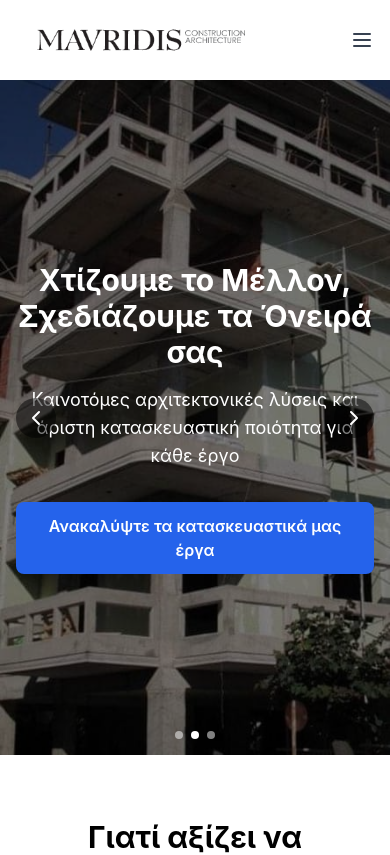
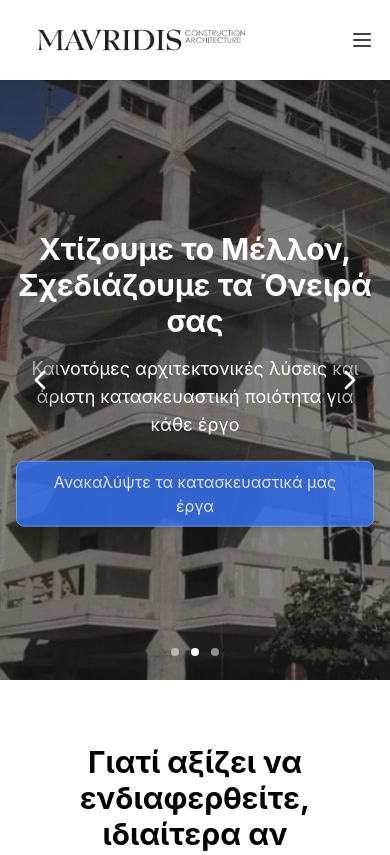
Before and after one commit to sio2000/websitexanthi, a React (Vite) app: page / in a window 390 px wide. Shown: the top 855 px of the page. Built offline with nearby package versions, Linux system fonts and the light colour scheme.

Commit message:
????? α??ßασµα τ?? project

```diff
--- a/src/pages/Home.tsx
+++ b/src/pages/Home.tsx
@@ -234,91 +234,88 @@ const Home = () => {
   };
 
   return (
-    <div className="min-h-screen bg-gray-50">
-      {/* Hero Section */}
-      <div className="relative w-full h-[80vh] md:h-[90vh] bg-cover bg-center">
-        <div className="absolute inset-0">
-          <div className="relative h-full">
-            {slides[language].map((slide, index) => (
+    <div className="flex flex-col min-h-screen">
+      {/* Hero Section with Slider - Changed height */}
+      <div className="relative h-[600px]">
+        <AnimatePresence mode="wait">
           <motion.div
-                key={index}
-                className={`absolute inset-0 ${
-                  index === currentSlide ? 'opacity-100' : 'opacity-0'
-                } transition-opacity duration-1000 ease-in-out`}
+            key={currentSlide}
+            className="absolute inset-0"
+            initial={{ opacity: 0 }}
+            animate={{ opacity: 1 }}
+            exit={{ opacity: 0 }}
+            transition={{ duration: 1 }}
           >
-                <img
-                  src={slide.image}
-                  alt={slide.title}
-                  className="w-full h-full object-cover"
-                />
-                <div className="absolute inset-0 bg-black bg-opacity-50" />
-                <div className="absolute inset-0 flex items-center justify-center">
-                  <div className="max-w-7xl mx-auto px-4 md:px-12 text-center">
+            <div
+              className="relative h-full bg-cover bg-center bg-no-repeat"
+              style={{
+                backgroundImage: `url(${slides[language][currentSlide].image})`
+              }}
+            >
+              <div className="absolute inset-0 bg-black/50">
+                <div className="max-w-7xl mx-auto px-4 h-full flex flex-col justify-center items-center text-center">
                   <motion.h1
                     className="text-3xl md:text-5xl font-bold text-white mb-4"
                     initial={{ opacity: 0, y: 20 }}
                     animate={{ opacity: 1, y: 0 }}
-                      transition={{ duration: 0.5 }}
+                    transition={{ delay: 0.2 }}
                   >
-                      {slide.title}
+                    {slides[language][currentSlide].title}
                   </motion.h1>
                   <motion.p
-                      className="text-lg md:text-xl text-white mb-8 max-w-2xl mx-auto"
+                    className="text-lg md:text-xl text-white mb-6 max-w-3xl"
                     initial={{ opacity: 0, y: 20 }}
                     animate={{ opacity: 1, y: 0 }}
-                      transition={{ duration: 0.5, delay: 0.2 }}
+                    transition={{ delay: 0.4 }}
                   >
-                      {slide.description}
+                    {slides[language][currentSlide].description}
                   </motion.p>
                   <motion.div
                     initial={{ opacity: 0, y: 20 }}
                     animate={{ opacity: 1, y: 0 }}
-                      transition={{ duration: 0.5, delay: 0.4 }}
+                    transition={{ delay: 0.6 }}
                   >
                     <Link
-                        to={slide.buttonLink}
-                        className="inline-block bg-blue-600 text-white px-6 py-3 rounded-lg hover:bg-blue-700 transition-colors text-base md:text-lg font-semibold z-10 relative"
+                      to={slides[language][currentSlide].buttonLink || '/contact'}
+                      className="inline-block bg-blue-600 text-white px-6 py-2 rounded-lg hover:bg-blue-700 transition-colors text-base border border-blue-400 shadow-md"
                     >
-                        {slide.buttonText}
+                      {slides[language][currentSlide].buttonText}
                     </Link>
                   </motion.div>
                 </div>
               </div>
+            </div>
           </motion.div>
-            ))}
+        </AnimatePresence>
 
-            {/* Navigation Buttons */}
-            <div className="absolute inset-x-0 top-1/2 -translate-y-1/2 flex items-center justify-between px-4 md:px-8 pointer-events-none">
+        {/* Navigation Arrows */}
         <button
           onClick={prevSlide}
-                className="bg-black bg-opacity-50 hover:bg-opacity-75 text-white p-2 md:p-3 rounded-full transform transition-transform hover:scale-110 focus:outline-none pointer-events-auto"
+          className="absolute left-4 top-1/2 transform -translate-y-1/2 bg-black/30 hover:bg-black/50 text-white p-2 rounded-full transition-colors"
           aria-label="Previous slide"
         >
-                <ChevronLeft className="w-6 h-6 md:w-8 md:h-8" />
+          <ChevronLeft className="h-8 w-8" />
         </button>
         <button
           onClick={nextSlide}
-                className="bg-black bg-opacity-50 hover:bg-opacity-75 text-white p-2 md:p-3 rounded-full transform transition-transform hover:scale-110 focus:outline-none pointer-events-auto"
+          className="absolute right-4 top-1/2 transform -translate-y-1/2 bg-black/30 hover:bg-black/50 text-white p-2 rounded-full transition-colors"
           aria-label="Next slide"
         >
-                <ChevronRight className="w-6 h-6 md:w-8 md:h-8" />
+          <ChevronRight className="h-8 w-8" />
         </button>
-            </div>
 
-            {/* Slide Indicators */}
-            <div className="absolute bottom-4 left-0 right-0 flex justify-center space-x-2 z-10">
+        {/* Slide indicators - Moved up slightly */}
+        <div className="absolute bottom-6 left-1/2 transform -translate-x-1/2 flex space-x-3">
           {slides[language].map((_, index) => (
             <button
               key={index}
               onClick={() => setCurrentSlide(index)}
-                  className={`w-2 h-2 md:w-3 md:h-3 rounded-full transition-colors ${
-                    index === currentSlide ? 'bg-white' : 'bg-white bg-opacity-50'
+              className={`w-2 h-2 rounded-full transition-colors ${
+                index === currentSlide ? 'bg-white' : 'bg-white/50'
               }`}
               aria-label={`Go to slide ${index + 1}`}
             />
           ))}
-            </div>
-          </div>
         </div>
       </div>
 
@@ -501,68 +498,108 @@ const Home = () => {
       </div>
 
       {/* Services Section */}
-      <div className="py-12 md:py-16">
+      <motion.div
+        className="py-20 bg-gradient-to-b from-gray-50 via-white to-gray-50"
+        initial={{ opacity: 0 }}
+        whileInView={{ opacity: 1 }}
+        viewport={{ once: true }}
+      >
         <div className="max-w-7xl mx-auto px-4">
           <motion.div
-            variants={containerVariants}
-            initial="hidden"
-            animate="visible"
-            className="grid grid-cols-1 md:grid-cols-3 gap-6 md:gap-8"
+            initial={{ opacity: 0, y: 30 }}
+            whileInView={{ opacity: 1, y: 0 }}
+            transition={{ duration: 0.8 }}
+            className="text-center mb-20"
           >
+            <h2 className="text-4xl md:text-5xl font-bold mb-6 text-gray-900">
+              {t('home.services.title')}
+            </h2>
+            <div className="w-32 h-1.5 bg-gradient-to-r from-blue-500 to-blue-700 mx-auto rounded-full" />
+          </motion.div>
+
+          <div className="grid grid-cols-1 md:grid-cols-3 gap-10">
             {services.map((service, index) => (
               <motion.div
-                key={index}
+                key={service.title}
+                className="relative bg-white rounded-2xl p-8 shadow-[0_4px_30px_rgba(0,0,0,0.1)] backdrop-blur-sm border border-gray-100"
                 variants={serviceCardVariants}
-                className="relative bg-white rounded-xl shadow-lg overflow-hidden hover:shadow-xl transition-shadow duration-300"
+                initial="hidden"
+                whileInView="visible"
+                viewport={{ once: true }}
+                whileHover={{
+                  y: -10,
+                  transition: { duration: 0.3, ease: "easeOut" }
+                }}
               >
-                <div className="p-6">
-                  <service.icon className="h-12 w-12 text-blue-600 mb-4" />
-                  <motion.div variants={cardContentVariants}>
-                    <h3 className="text-xl md:text-2xl font-semibold mb-3">
+                {/* Icon */}
+                <motion.div
+                  className="mb-8"
+                  variants={cardContentVariants}
+                >
+                  <div className="w-14 h-14 bg-blue-50 rounded-xl flex items-center justify-center">
+                    <service.icon className="h-7 w-7 text-blue-600" />
+                  </div>
+                </motion.div>
+
+                {/* Content */}
+                <motion.div
+                  className="space-y-4 h-full flex flex-col"
+                  variants={cardContentVariants}
+                >
+                  <div>
+                    <h3 className="text-2xl font-bold text-gray-900 mb-4">
                       {service.title}
                     </h3>
-                    <p className="text-gray-600 mb-4 text-sm md:text-base">
+                    <p className="text-gray-600 leading-relaxed h-[120px] overflow-hidden">
                       {service.description}
                     </p>
+                  </div>
+
+                  <div className="mt-auto pt-4">
                     <Link
                       to={service.link}
-                      className="inline-block text-blue-600 hover:text-blue-700 font-medium group relative"
+                      className="inline-flex items-center space-x-2 text-blue-600 hover:text-blue-700 font-semibold group"
                     >
-                      <span className="flex items-center">
+                      <span className="relative">
                         {service.buttonText || (language === 'el' ? 'Μάθετε περισσότερα...' : 'Learn more...')}
+                        <span className="absolute bottom-0 left-0 w-full h-0.5 bg-blue-600 transform origin-left scale-x-0 group-hover:scale-x-100 transition-transform duration-300" />
                       </span>
                     </Link>
-                  </motion.div>
                   </div>
                 </motion.div>
+
+                {/* Decorative Elements */}
+                <div className="absolute top-0 right-0 w-24 h-24 bg-gradient-to-br from-blue-50 to-transparent opacity-50 rounded-tr-2xl pointer-events-none" />
+                <div className="absolute bottom-0 left-0 w-24 h-24 bg-gradient-to-tr from-blue-50 to-transparent opacity-50 rounded-bl-2xl pointer-events-none" />
+              </motion.div>
             ))}
-          </motion.div>
           </div>
         </div>
+      </motion.div>
 
       {/* Why Choose Us Section */}
-      <div className="py-12 md:py-16 bg-gray-50">
+      <div className="py-16 bg-gray-50">
         <div className="max-w-7xl mx-auto px-4">
           <motion.h2
-            className="text-2xl md:text-3xl font-bold text-center mb-8 md:mb-12 gradient-text"
+            className="text-3xl font-bold text-center mb-12 gradient-text"
             initial={{ opacity: 0 }}
             whileInView={{ opacity: 1 }}
             viewport={{ once: true }}
           >
             {t('home.whyChooseUs.title')}
           </motion.h2>
-          <div className="grid grid-cols-1 md:grid-cols-2 gap-6 md:gap-8">
+          <div className="grid grid-cols-1 md:grid-cols-2 gap-8">
             {(t('home.whyChooseUs.features') as FeatureItem[]).map((feature, index) => (
               <motion.div
                 key={index}
-                className="bg-white p-4 md:p-6 rounded-lg shadow-lg hover-card"
+                className="bg-white p-6 rounded-lg shadow-lg hover-card"
                 initial={{ opacity: 0, y: 20 }}
                 whileInView={{ opacity: 1, y: 0 }}
                 viewport={{ once: true }}
                 transition={{ delay: index * 0.1 }}
               >
-                <h3 className="text-lg md:text-xl font-semibold mb-2">{feature.title}</h3>
-                <p className="text-gray-600 text-sm md:text-base">{feature.description}</p>
+                <h3 className="text-xl font-semibold mb-2">{feature.title}</h3>
+                <p className="text-gray-600">{feature.description}</p>
               </motion.div>
             ))}
           </div>
@@ -570,23 +607,23 @@ const Home = () => {
       </div>
 
       {/* Certifications Section */}
-      <div className="bg-white py-12 md:py-16">
+      <div className="bg-white py-16">
         <div className="max-w-7xl mx-auto px-4">
-          <h2 className="text-2xl md:text-3xl font-bold text-center mb-8 md:mb-12">
+          <h2 className="text-3xl font-bold text-center mb-12">
             {t('home.certifications.title')}
           </h2>
-          <div className="grid grid-cols-1 md:grid-cols-2 gap-6 md:gap-8">
+          <div className="grid grid-cols-1 md:grid-cols-2 gap-8">
             {/* Left Column */}
             <motion.div
-              className="bg-gray-50 p-4 md:p-8 rounded-lg overflow-x-auto"
+              className="bg-gray-50 p-8 rounded-lg"
               initial={{ opacity: 0, y: 20 }}
               whileInView={{ opacity: 1, y: 0 }}
               viewport={{ once: true }}
             >
-              <ul className="space-y-3 min-w-[300px]">
+              <ul className="space-y-3">
                 {certifications[language].column1.map((cert, index) => (
-                  <li key={index} className="flex items-start text-sm md:text-base">
-                    <span className="text-blue-600 mr-2 flex-shrink-0">•</span>
+                  <li key={index} className="flex items-start">
+                    <span className="text-blue-600 mr-2">•</span>
                     <span className="text-gray-700" dangerouslySetInnerHTML={{ __html: cert }}></span>
                   </li>
                 ))}
@@ -595,15 +632,15 @@ const Home = () => {
 
             {/* Right Column */}
             <motion.div
-              className="bg-gray-50 p-4 md:p-8 rounded-lg overflow-x-auto"
+              className="bg-gray-50 p-8 rounded-lg"
               initial={{ opacity: 0, y: 20 }}
               whileInView={{ opacity: 1, y: 0 }}
               viewport={{ once: true }}
             >
-              <ul className="space-y-3 min-w-[300px]">
+              <ul className="space-y-3">
                 {certifications[language].column2.map((cert, index) => (
-                  <li key={index} className="flex items-start text-sm md:text-base">
-                    <span className="text-blue-600 mr-2 flex-shrink-0">•</span>
+                  <li key={index} className="flex items-start">
+                    <span className="text-blue-600 mr-2">•</span>
                     <span className="text-gray-700" dangerouslySetInnerHTML={{ __html: cert }}></span>
                   </li>
                 ))}
```
Lines whose indentation alone changed are shown as unchanged.
